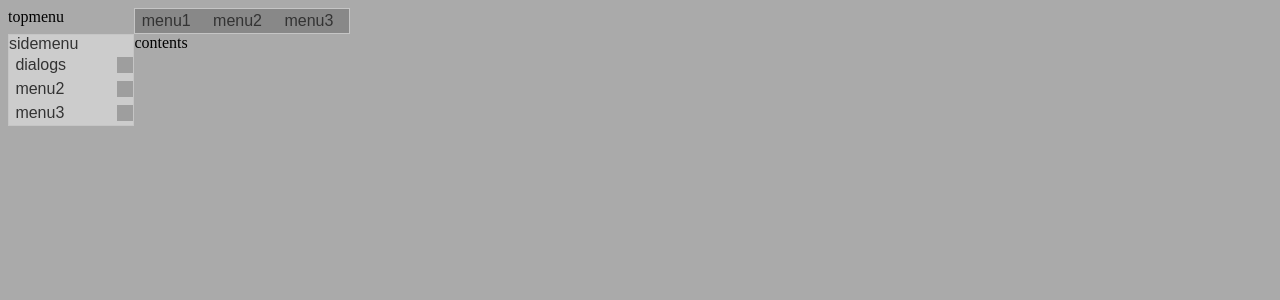
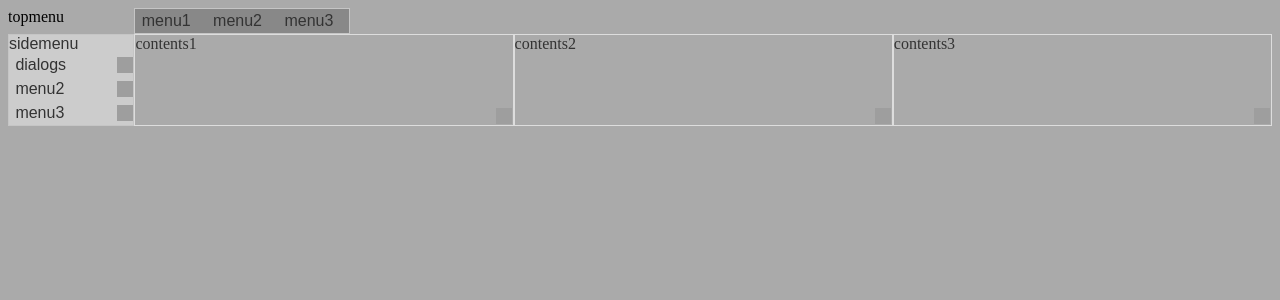
Before and after one commit to sasano-yasuhiro/jquery-ui-sample, a PHP site: page / in a window 1280 px wide. Shown: the top 300 px of the page. Run offline with PHP 8.4, Linux system fonts and the light colour scheme; some libraries are stand-ins or nearby versions; grey boxes are pictures that could not be loaded.

Commit message:
コンテンツ部分にリサイズのサンプルを追加

```diff
--- a/css/test.css
+++ b/css/test.css
@@ -22,6 +22,7 @@ div#grid_container
 
 div#contents
 {
+	display: flex;
 	grid-column:2/2;
 	grid-row: 2/2;
 }
@@ -35,3 +36,8 @@ ul#horizon_menu
 {
 	display: flex;
 }
+
+div#contents1, #contents2, #contents3
+{
+	width: 50%
+}
--- a/index.php
+++ b/index.php
@@ -54,7 +54,15 @@
 			</ul>
 		</div>
 		<div id="contents">
-			contents
+			<div id="contents1" class="ui-widget-content grey">
+				contents1
+			</div>
+			<div id="contents2" class="ui-widget-content grey">
+				contents2
+			</div>
+			<div id="contents3" class="ui-widget-content grey">
+				contents3
+			</div>
 		</div>
 	</div>
 <!-- ダイアログ -->
@@ -74,6 +82,14 @@
 <script>
 	view_menu("horizon_menu");
 	view_menu("vertical_menu");
+	$( function() {
+		$( "#contents1" ).resizable();
+		$( "#contents1" ).draggable();
+		$( "#contents2" ).resizable();
+		$( "#contents2" ).draggable();
+		$( "#contents3" ).resizable();
+		$( "#contents3" ).draggable();
+	} );
 /*function view_appendto(id){
 		$("#bbb").dialog(
 			{
```
